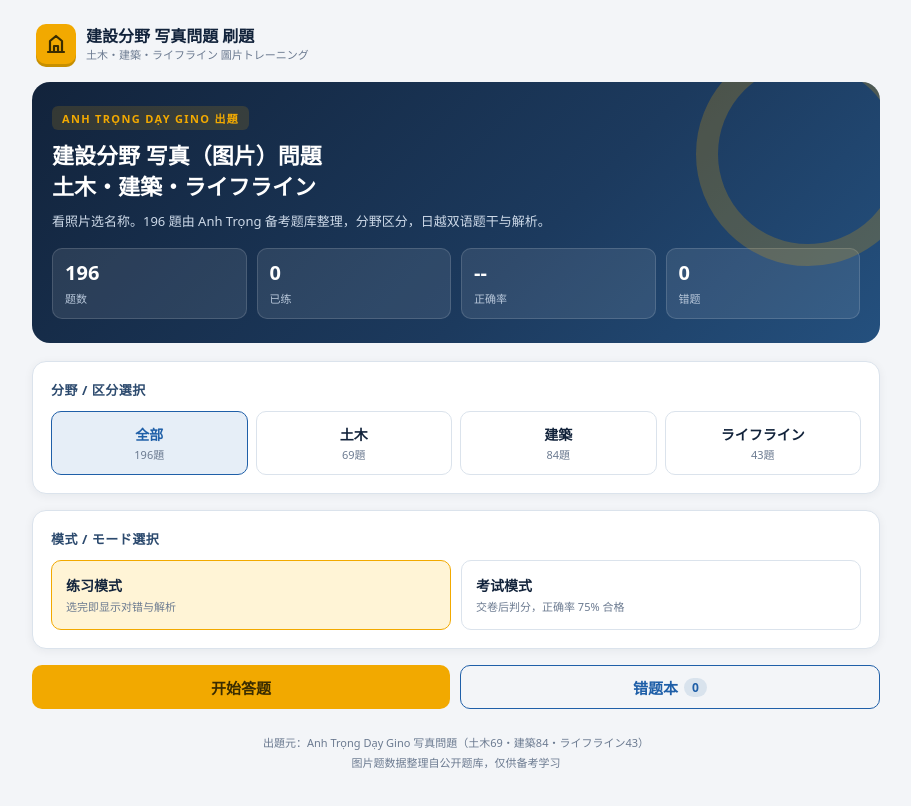
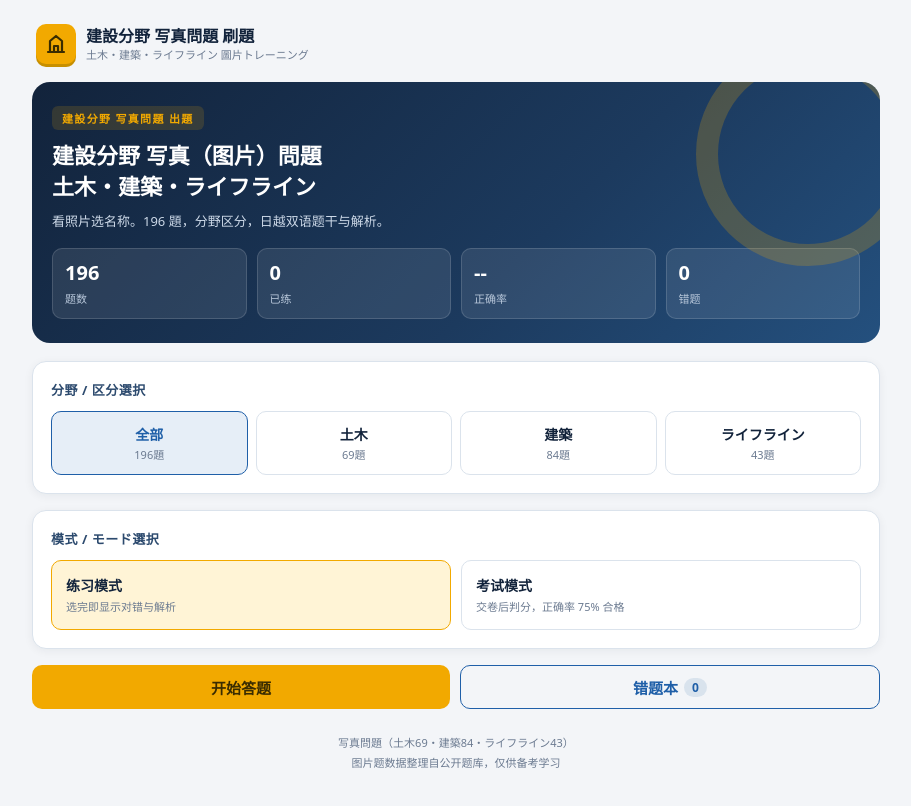
Before and after one commit to LANGTAOSHA-prog/tokutei-shuati-img, a plain HTML site: page index.html in a window 1280 px wide. Shown: the whole page, without its empty margins (184-1095 px from the left). Drawn offline with Linux system fonts and the light colour scheme.

Commit message:
移除首页与页脚的 Anh Trọng 来源标注

```diff
--- a/index.html
+++ b/index.html
@@ -170,9 +170,9 @@
 
   <section id="home" class="route active">
     <div class="hero">
-      <span class="tag">ANH TRỌNG DẠY GINO 出題</span>
+      <span class="tag">建設分野 写真問題 出題</span>
       <h2>建設分野 写真（图片）問題<br>土木・建築・ライフライン</h2>
-      <p>看照片选名称。196 題由 Anh Trọng 备考题库整理，分野区分，日越双语题干与解析。</p>
+      <p>看照片选名称。196 題，分野区分，日越双语题干与解析。</p>
       <div class="stats">
         <div class="stat"><b id="stTotal">0</b><span>题数</span></div>
         <div class="stat"><b id="stDone">0</b><span>已练</span></div>
@@ -201,7 +201,7 @@
       <button class="btn yellow" id="btnStart">开始答题</button>
       <button class="btn ghost" id="btnWrongbook">错题本 <b id="wbCount" style="font-size:12px;background:rgba(31,95,168,.12);padding:1px 8px;border-radius:20px">0</b></button>
     </div>
-    <div class="foot">出題元：Anh Trọng Dạy Gino 写真問題（土木69・建築84・ライフライン43）<br>图片题数据整理自公开题库，仅供备考学习</div>
+    <div class="foot">写真問題（土木69・建築84・ライフライン43）<br>图片题数据整理自公开题库，仅供备考学习</div>
   </section>
 
   <section id="quiz" class="route">
```
